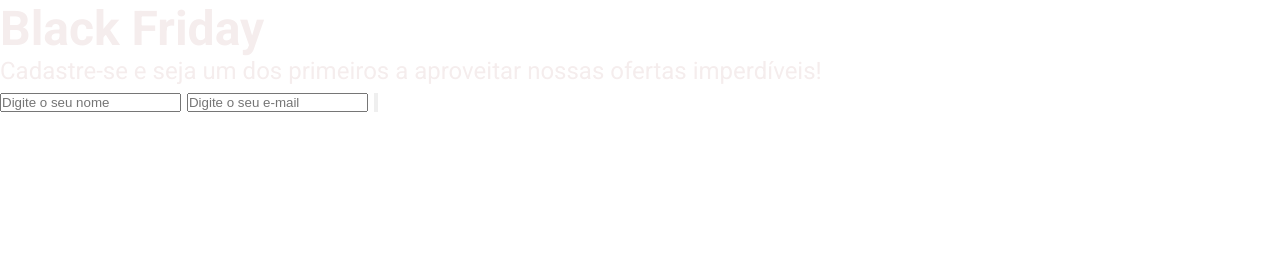
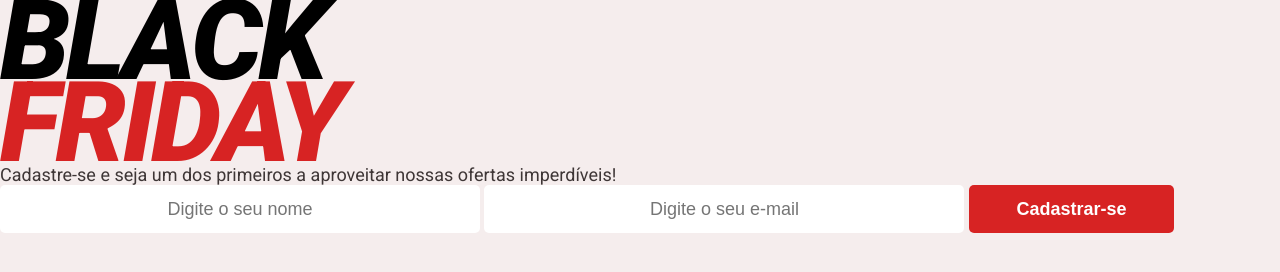
Before and after one commit to hlorenalopes/HiringCoders1, a plain HTML site: page index.html in a window 1280 px wide. Drawn offline with Linux system fonts and the light colour scheme.

Commit message:
add css and changes in button

```diff
--- a/index.html
+++ b/index.html
@@ -13,16 +13,16 @@
 </head>
 
 <body>
-  <h1>Black Friday</h1>
+  <h1>Black <span>Friday</span></h1>
 
   <div class="line"></div>
   <p>Cadastre-se e seja um dos primeiros a aproveitar nossas ofertas imperdíveis!</p>
   <div class="line"></div>
 
   <form action="#" method="post">
-    <input type="text" placeholder="Digite o seu nome">
-    <input type="text" placeholder="Digite o seu e-mail">
-    <input type="button" placeholder="Cadastrar-se">
+    <input class="input" type="text" placeholder="Digite o seu nome">
+    <input class="input" type="text" placeholder="Digite o seu e-mail">
+    <button type="submit">Cadastrar-se</button>
   </form>
 </body>
 
--- a/style.css
+++ b/style.css
@@ -1,4 +1,5 @@
 :root {
+  --white: #fff;
   --light: #f5eded;
   --red: #d72323;
   --black: #000;
@@ -12,6 +13,47 @@
 
 body {
   font-family: 'Roboto', sans-serif;
-  color: var(--light);
-  font-size: 1.5rem;
+  background-color: var(--light);
+  color: var(--grey);
+  font-size: 1.125rem;
 }
+
+h1 {
+  color: var(--black);
+  font-size: 7rem;
+  font-weight: 900;
+  font-style: italic;
+  text-transform: uppercase;
+  max-width: 355px;
+  line-height: 82px;
+  letter-spacing: -4px;
+}
+
+h1 span {
+  color: var(--red);
+}
+
+input {
+  border: none;
+  border-radius: 5px;
+  font-size: 1.125rem;
+  color: var(--grey);
+  text-align: center;
+}
+
+.input {
+  width: 480px;
+  height: 48px;
+}
+
+button {
+  background-color: var(--red);
+  color: var(--white);
+  font-size: 1.125rem;
+  font-weight: 700;
+  width: 205px;
+  height: 48px;
+  border: none;
+  border-radius: 5px;
+  cursor: pointer;
+}
```
